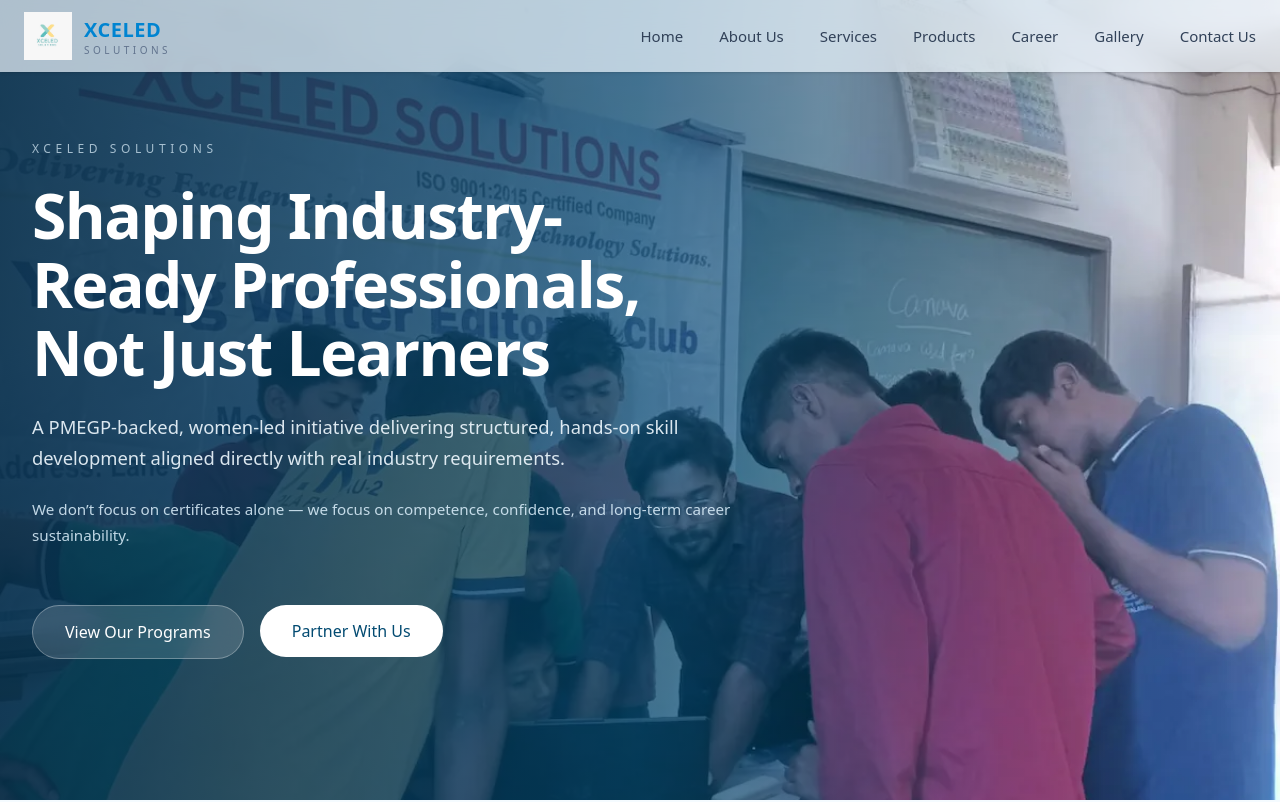
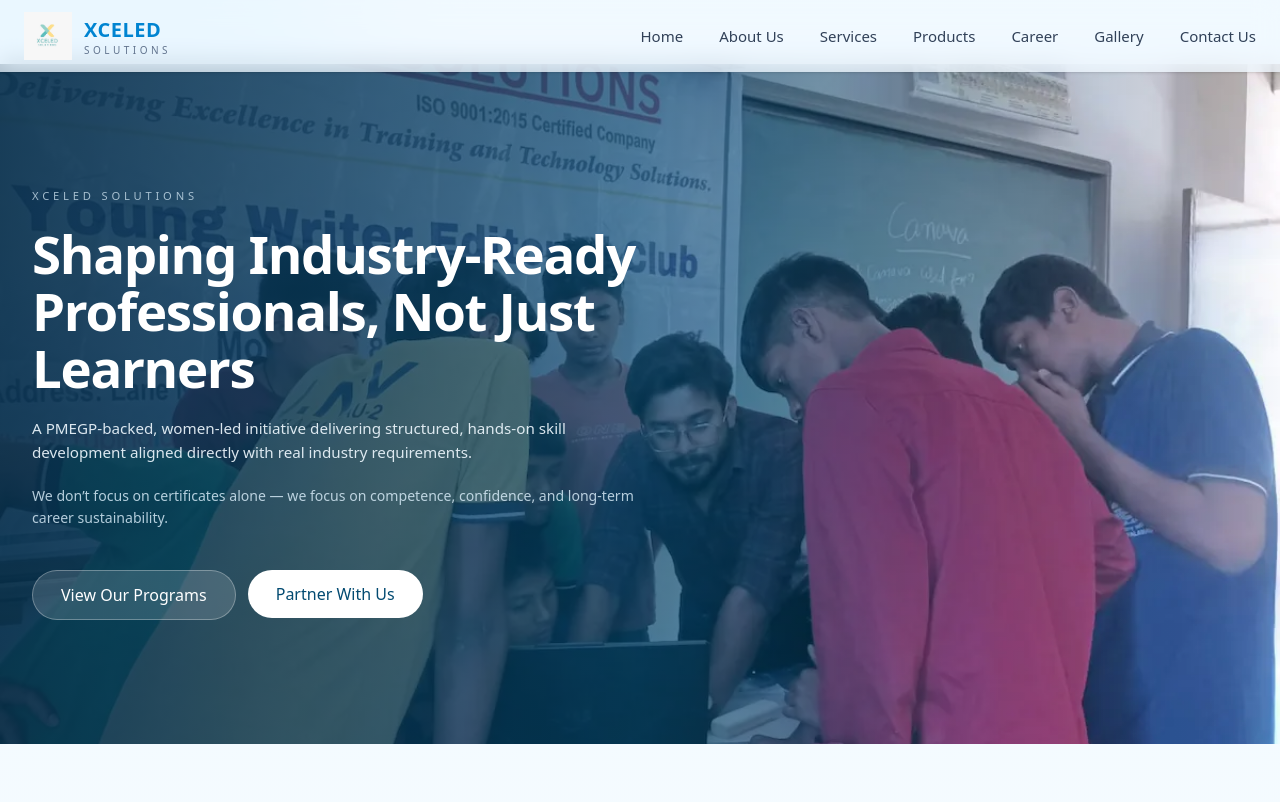
Before and after one commit to kaushalrajj/xceled_solution, a React (Vite) app: page / in a window 1280 px wide. Shown: the top 802 px of the page. Built offline with nearby package versions, Linux system fonts and the light colour scheme.

Commit message:
xcelled completetion 4

```diff
--- a/src/components/layout/AboutSection.jsx
+++ b/src/components/layout/AboutSection.jsx
@@ -1,36 +1,10 @@
-import { useEffect, useRef } from "react";
 import { Link } from "react-router-dom";
 import aboutImg from "../../assets/images/hero/about.webp";
 
 const AboutSection = () => {
-  const sectionRef = useRef(null);
-
-  useEffect(() => {
-    const section = sectionRef.current;
-
-    const observer = new IntersectionObserver(
-      ([entry]) => {
-        if (entry.isIntersecting) {
-          section.classList.add("opacity-100", "translate-y-0");
-        }
-      },
-      { threshold: 0.35 }
-    );
-
-    if (section) observer.observe(section);
-    return () => observer.disconnect();
-  }, []);
-
   return (
     <section className="w-full mt-15 md:mt-36 pb-24 md:pb-32 relative z-10">
-      <div
-        ref={sectionRef}
-        className="
-          max-w-7xl mx-auto px-6
-          opacity-0 translate-y-12
-          transition-all duration-[1100ms] ease-[cubic-bezier(.16,1,.3,1)]
-        "
-      >
+      <div className="max-w-7xl mx-auto px-6">
         <div className="grid grid-cols-1 lg:grid-cols-2 gap-14 lg:gap-20 items-center">
 
           {/* ================= TEXT ================= */}
--- a/src/components/layout/Hero.jsx
+++ b/src/components/layout/Hero.jsx
@@ -59,33 +59,47 @@ const Hero = () => {
   }, []);
 
   return (
-    <section className="relative w-screen min-h-[100svh] overflow-hidden">
-      {/* Background Image */}
+    <section
+      className="
+        relative w-screen
+        min-h-[65svh] sm:min-h-[75svh] lg:min-h-[85svh]
+        overflow-hidden
+      "
+    >
+      {/* ================= BACKGROUND IMAGE ================= */}
       <div className="absolute inset-0">
         <img
           src={slides[current].image}
           alt=""
           className={`
-            w-full h-full object-cover object-top
-            transition-all duration-[3200ms] ease-[cubic-bezier(.16,1,.3,1)]
-            ${visible ? "opacity-100 scale-100" : "opacity-0 scale-[1.065]"}
+            w-full h-full
+            object-cover object-center
+            transition-all duration-[2800ms] ease-[cubic-bezier(.16,1,.3,1)]
+            ${visible ? "opacity-100 scale-100" : "opacity-0 scale-[1.05]"}
           `}
         />
       </div>
 
-      {/* Overlay */}
-      <div className="absolute inset-0 bg-gradient-to-r from-sky-950/90 via-sky-900/70 to-transparent" />
+      {/* ================= OVERLAY ================= */}
+      <div className="absolute inset-0 bg-gradient-to-r from-sky-950/90 via-sky-900/65 to-transparent" />
 
-      {/* Content */}
-      <div className="relative z-10 min-h-[100svh] flex items-center">
+      {/* ================= CONTENT ================= */}
+      <div
+        className="
+          relative z-10
+          min-h-[65svh] sm:min-h-[75svh] lg:min-h-[85svh]
+          flex items-center
+        "
+      >
         <div className="w-full max-w-7xl mx-auto px-6 sm:px-8">
-          <div className="max-w-[44rem] space-y-6">
+          <div className="max-w-[38rem] space-y-4 sm:space-y-5">
 
             <p
               className={`
-                uppercase tracking-[0.38em] text-sky-100/70 text-xs
-                transition-all duration-700
-                ${visible ? "opacity-100 translate-y-0" : "opacity-0 translate-y-3"}
+                uppercase tracking-[0.34em]
+                text-sky-100/70 text-[0.7rem]
+                transition-all duration-600
+                ${visible ? "opacity-100 translate-y-0" : "opacity-0 translate-y-2"}
               `}
             >
               XCELED SOLUTIONS
@@ -93,11 +107,11 @@ const Hero = () => {
 
             <h1
               className={`
-                font-extrabold tracking-tight leading-[1.1]
+                font-extrabold tracking-tight leading-[1.08]
                 text-white
-                text-[clamp(2.2rem,5.4vw,3.9rem)]
-                transition-all duration-900 delay-100
-                ${visible ? "opacity-100 translate-y-0" : "opacity-0 translate-y-6"}
+                text-[clamp(1.85rem,4.8vw,3.3rem)]
+                transition-all duration-800 delay-75
+                ${visible ? "opacity-100 translate-y-0" : "opacity-0 translate-y-4"}
               `}
             >
               {slides[current].heading}
@@ -105,10 +119,10 @@ const Hero = () => {
 
             <p
               className={`
-                text-sky-50 leading-[1.7]
-                text-[clamp(1rem,2.2vw,1.15rem)]
-                transition-all duration-900 delay-200
-                ${visible ? "opacity-90 translate-y-0" : "opacity-0 translate-y-5"}
+                text-sky-50 leading-[1.6]
+                text-[0.95rem]
+                transition-all duration-800 delay-150
+                ${visible ? "opacity-90 translate-y-0" : "opacity-0 translate-y-3"}
               `}
             >
               {slides[current].text}
@@ -116,50 +130,31 @@ const Hero = () => {
 
             <p
               className={`
-                text-sky-100 leading-[1.7] text-[0.95rem]
-                transition-all duration-900 delay-300
-                ${visible ? "opacity-85 translate-y-0" : "opacity-0 translate-y-4"}
+                text-sky-100 leading-[1.6]
+                text-[0.88rem]
+                transition-all duration-800 delay-250
+                ${visible ? "opacity-80 translate-y-0" : "opacity-0 translate-y-3"}
               `}
             >
               {slides[current].subtext}
             </p>
 
+            {/* ================= CTA ================= */}
             <div
               className={`
-                flex flex-wrap gap-4 pt-8
-                transition-all duration-900 delay-400
-                ${visible ? "opacity-100 translate-y-0" : "opacity-0 translate-y-4"}
+                flex flex-wrap gap-3 pt-5
+                transition-all duration-800 delay-350
+                ${visible ? "opacity-100 translate-y-0" : "opacity-0 translate-y-3"}
               `}
             >
-              <Link to="/services" className="flex-1 sm:flex-none">
-                <button
-                  className="
-                    w-full sm:w-auto
-                    px-8 py-3.5 rounded-full
-                    text-white font-medium
-                    bg-white/15 backdrop-blur-md
-                    border border-white/30
-                    transition-all duration-300
-                    hover:bg-white/25 hover:border-white/50
-                    active:scale-[0.96]
-                  "
-                >
+              <Link to="/services">
+                <button className="px-7 py-3 rounded-full bg-white/15 border border-white/30 text-white">
                   View Our Programs
                 </button>
               </Link>
 
-              <Link to="/contact" className="flex-1 sm:flex-none">
-                <button
-                  className="
-                    w-full sm:w-auto
-                    px-8 py-3.5 rounded-full
-                    text-sky-900 font-medium
-                    bg-white
-                    transition-all duration-300
-                    hover:bg-sky-100
-                    active:scale-[0.96]
-                  "
-                >
+              <Link to="/contact">
+                <button className="px-7 py-3 rounded-full bg-white text-sky-900">
                   Partner With Us
                 </button>
               </Link>
--- a/src/components/layout/ServicesSection.jsx
+++ b/src/components/layout/ServicesSection.jsx
@@ -6,7 +6,6 @@ import {
   LightBulbIcon,
 } from "@heroicons/react/24/outline";
 
-/* ================= SERVICES DATA ================= */
 const services = [
   {
     title: "Skill-Based Learning",
@@ -32,14 +31,24 @@ const services = [
 
 const ServicesSection = () => {
   return (
-    /* ===== FULL-WIDTH BLUE BACKGROUND ===== */
-    <section className="w-full bg-sky-50/60 py-24">
+    // FULL-WIDTH SECTION
+    <section className="w-full py-24 bg-gradient-to-b from-white via-sky-50/40 to-white">
 
-      {/* OUTER PADDING (FULL WIDTH) */}
+      {/* FULL-WIDTH WRAPPER — NO MAX WIDTH */}
       <div className="w-full px-6 lg:px-16">
 
-        {/* CONTENT WIDTH CONTROL */}
-        <div className="max-w-7xl mx-auto">
+        {/* CONTENT CONTAINER (ONLY CONTENT IS CENTERED, BACKGROUND IS FULL WIDTH) */}
+        <div
+          className="
+            relative
+            w-full
+            bg-sky-50/60 backdrop-blur-sm
+            rounded-[2.25rem]
+            px-6 sm:px-10 md:px-14
+            py-20
+            border border-sky-100
+          "
+        >
 
           {/* ================= HEADING ================= */}
           <div className="max-w-2xl mb-16 space-y-5">
@@ -57,12 +66,12 @@ const ServicesSection = () => {
 
             <p className="text-slate-600 leading-[1.75] text-[0.95rem] sm:text-[1rem]">
               Our services focus on clearly defined capabilities where structured
-              learning, mentorship, and innovation translate into measurable
-              academic and career impact.
+              learning, mentorship, and innovation translate into measurable academic
+              and career impact.
             </p>
           </div>
 
-          {/* ================= SERVICES GRID ================= */}
+          {/* ================= SERVICES ================= */}
           <div className="grid grid-cols-1 sm:grid-cols-2 lg:grid-cols-4 gap-12">
 
             {services.map((service, index) => {
@@ -77,7 +86,6 @@ const ServicesSection = () => {
                     hover:-translate-y-1
                   "
                 >
-                  {/* hover underline */}
                   <div
                     className="
                       absolute inset-x-0 -bottom-4
@@ -113,7 +121,7 @@ const ServicesSection = () => {
                 rounded-full
                 border border-sky-400/70
                 text-sky-600 font-medium
-                bg-white
+                bg-sky-50
                 hover:bg-sky-100
                 hover:border-sky-500
                 shadow-sm hover:shadow-md
--- a/src/components/pages/Home.jsx
+++ b/src/components/pages/Home.jsx
@@ -8,14 +8,16 @@ import Footer from "../layout/Footer";
 
 const Home = () => {
   return (
-    <>
+    // OFFSET CONTENT BELOW FIXED NAVBAR
+    <main className="pt-14 sm:pt-16">
       <Hero />
       <AboutSection />
       <ServicesSection />
       <ImpactSection />
       <TrustSection />
       <CTASection />
-    </>
+      <Footer />
+    </main>
   );
 };
 
```
